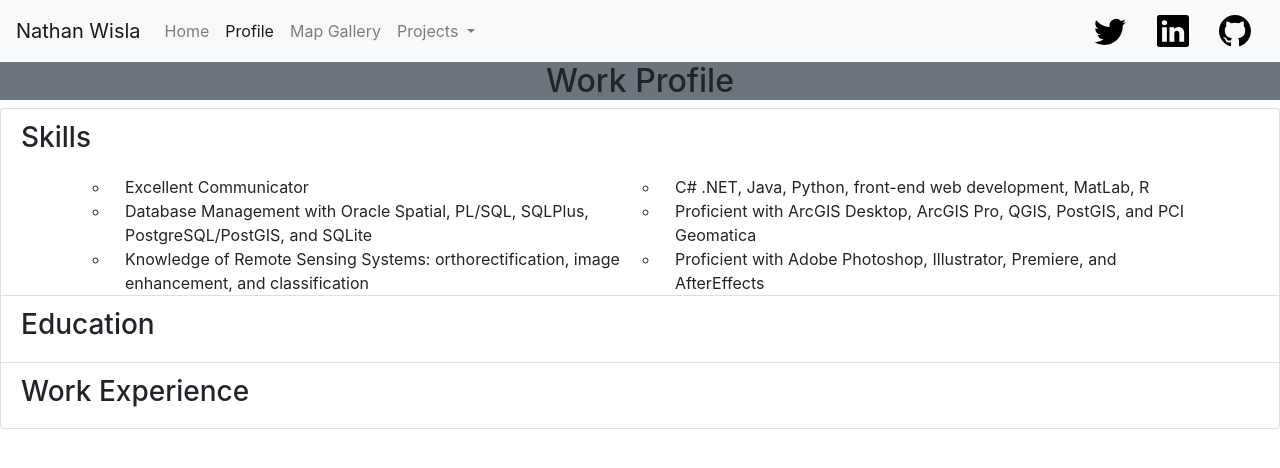
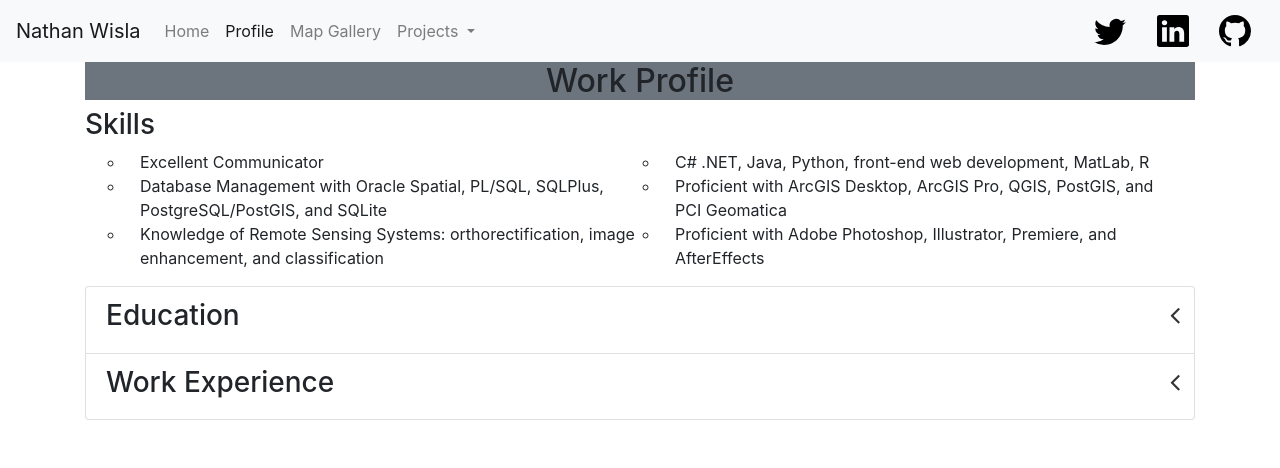
Before and after one commit to nathanwisla/nathanwisla.github.io, a plain HTML site: page index.html in a window 1280 px wide. Both pictures are taken after a click on the item "Profile". Drawn offline with nearby package versions, Linux system fonts and the light colour scheme.

Commit message:
Fixed Chrome bug, added style changes to Profile section

```diff
--- a/index.html
+++ b/index.html
@@ -3,12 +3,14 @@
 <head>
 
     <meta charset="UTF-8">
+    <meta name="viewport" content="width=device-width, initial-scale=1, shrink-to-fit=no">
     <title>Nathan Wisla's Profile</title>
 
 
     <!--    styles-->
     <link rel="stylesheet" href="https://stackpath.bootstrapcdn.com/bootstrap/4.4.1/css/bootstrap.min.css"
           integrity="sha384-Vkoo8x4CGsO3+Hhxv8T/Q5PaXtkKtu6ug5TOeNV6gBiFeWPGFN9MuhOf23Q9Ifjh" crossorigin="anonymous">
+    <link href="https://maxcdn.bootstrapcdn.com/font-awesome/4.7.0/css/font-awesome.min.css" rel="stylesheet"/>
 
     <link rel="stylesheet" href="styles/styles.css">
     <!--    scripts-->
@@ -80,12 +82,13 @@
 </header>
 
 
-<main class="position-absolute">
+<main class="position-absolute tab">
 
     <div id="home" class="subject">
+
         <div class="container">
             <div class="row">
-                <img src="images/boom headshot.jpg" class="col rounded"/>
+                <img src="images/boom headshot.jpg" class="col rounded" style="width:25%"/>
                 <div class="col">
                     <h1>Nathan Wisla</h1>
                     <p>
@@ -112,10 +115,10 @@
 
     </div>
     <div id="profile" class="subject" style="">
+        <div class="container">
             <h2 class="text-center bg-secondary">Work Profile</h2>
-        <ul class="list-group">
-            <li class="list-group-item">
-                <h3 class="accordion">Skills</h3>
+            <div>
+                <h3>Skills</h3>
                 <div class="container">
                     <ul class="row">
                         <li class="col-6">Excellent Communicator</li>
@@ -136,12 +139,11 @@
                     </ul>
                 </div>
 
-            </li>
-
-
+            </div>
+            <ul class="list-group">
                 <li class="list-group-item">
 
-                <h3 class="accordion pointer" data-toggle="collapse" data-target="#collapseOne">Education</h3>
+                    <h3 class="accordion pointer collapsed" data-toggle="collapse" data-target="#collapseOne">Education</h3>
 
                     <div id="collapseOne" class="collapse">
                         <div class="card">
@@ -150,16 +152,19 @@
                             <p>I Specialized in Geographic Information Systems (GIS) with a focus in Web Programming,
                                 Spatial
                                 Data Analytics and Geoprocessing.<br>
-                            In my time at COGS, I learned the fundamentals of using GIS, Relational Database Management
+                                In my time at COGS, I learned the fundamentals of using GIS, Relational Database
+                                Management
                                 (SQL), and
                                 honed my skills with Python and JavaScript, while learning data analytics with R, and
                                 fundamentals of remote sensing systems.
                             </p>
                             <ul>
-                            <li>In JavaScript, I know how to program with the Leaflet, OpenLayers and ArcGIS APIs.</li>
+                                <li>In JavaScript, I know how to program with the Leaflet, OpenLayers and ArcGIS APIs.
+                                </li>
                                 <li>In Python, ArcPy was extensively used for Geoprocessing.</li>
                                 <li>
-                                I am comfortable in using the ArcGIS Desktop, ArcGIS Pro, ArcGIS Online, QGIS and PCI
+                                    I am comfortable in using the ArcGIS Desktop, ArcGIS Pro, ArcGIS Online, QGIS and
+                                    PCI
                                     Geomatica environments
 
                                 </li>
@@ -179,7 +184,8 @@
                                     algebra, modeling with differential equations, and representation theory of finite
                                     groups.
                                 </li>
-                            <li>Physics taught me laboratory procedures, electricity and magnetism, quantum physics, and
+                                <li>Physics taught me laboratory procedures, electricity and magnetism, quantum physics,
+                                    and
                                     astrophysics.
                                 </li>
                                 <li>Through computer science, I know data structures, algorithms and numerical method
@@ -196,7 +202,7 @@
                     </div>
                 </li>
                 <li class="list-group-item">
-                <h3 class="accordion pointer" data-toggle="collapse" data-target="#collapseTwo">Work Experience</h3>
+                    <h3 class="accordion pointer collapsed" data-toggle="collapse" data-target="#collapseTwo">Work Experience</h3>
                     <div id="collapseTwo" class="collapse">
                         <div class="card">
                             <h4 class="card-header"><span class="highlight-green"> Benchmark Tester, Team Lead | </span>
@@ -209,10 +215,12 @@
                                 <li>Operation of a Test Mobile System (TEMS)</li>
                                 <li>Active operation of NMEA GPS routers installed in work vehicles</li>
                                 <li>Troubleshooting Windows and Android devices</li>
-                            <li>Interface communications between companies at ground level, interpersonal communication
+                                <li>Interface communications between companies at ground level, interpersonal
+                                    communication
                                     for crew morale
                                 </li>
-                            <li>Ensuring reasonable paid working hours based on deadline pushes and external delaying
+                                <li>Ensuring reasonable paid working hours based on deadline pushes and external
+                                    delaying
                                     factors
                                 </li>
                             </ul>
@@ -222,7 +230,7 @@
                                 Parkland County</h4>
                             <p>2018-2019</p>
                             <p>For the water and wastewater department at Parkland County, I was required to provide
-                            preventative maintenance on infrastructure Responsibilities included:</p>
+                                preventative maintenance on infrastructure. Responsibilities included:</p>
                             <ul>
                                 <li>Sampling data for Alberta Environment</li>
                                 <li>Alberta One Call Click-Before-You-Dig utility locating</li>
@@ -236,7 +244,8 @@
                             <h4 class="card-header"><span class="highlight-green"> Sports Data Analyst | </span>
                                 Sporting Index (SPIN) Services Canada</h4>
                             <p>2017-2019</p>
-                        <p>For SPIN services, I traded live betting odds of major American sports matches, which scoped
+                            <p>For SPIN services, I traded live betting odds of major American sports matches, which
+                                scoped
                                 the NHL, NBA, MLS and MLB. Responsibilities included:</p>
                             <ul>
                                 <li>Trading live betting odds and ensuring they were competitive with industry</li>
@@ -264,6 +273,7 @@
                 </li>
 
             </ul>
+        </div>
     </div>
     <div id="gallery" class="subject">
         <div id="flex-container" class="d-flex justify-content-center flex-wrap">
```
Lines whose indentation alone changed are shown as unchanged.
